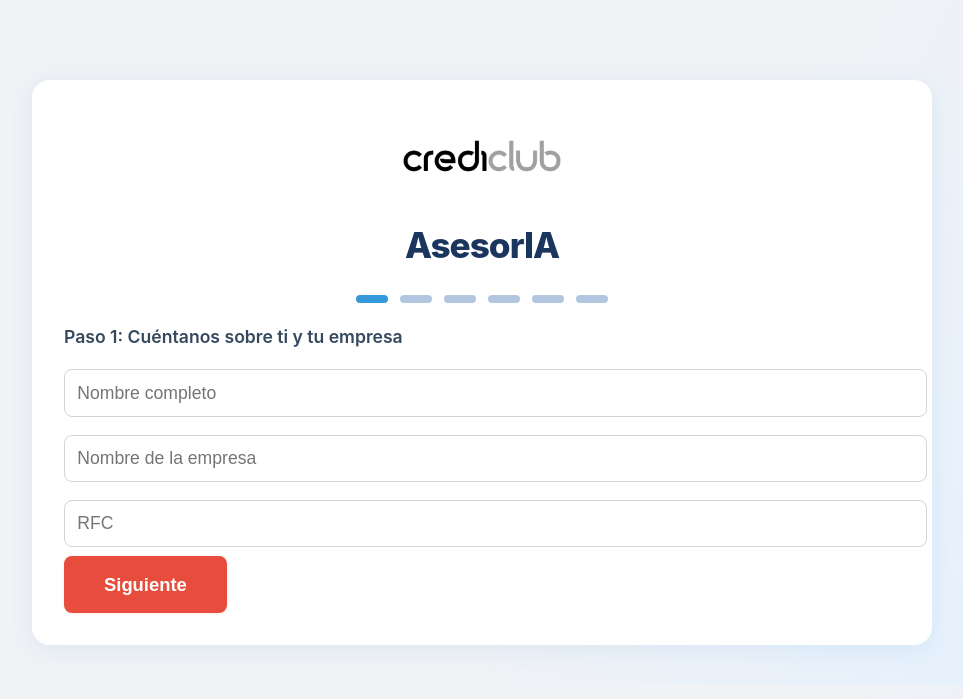
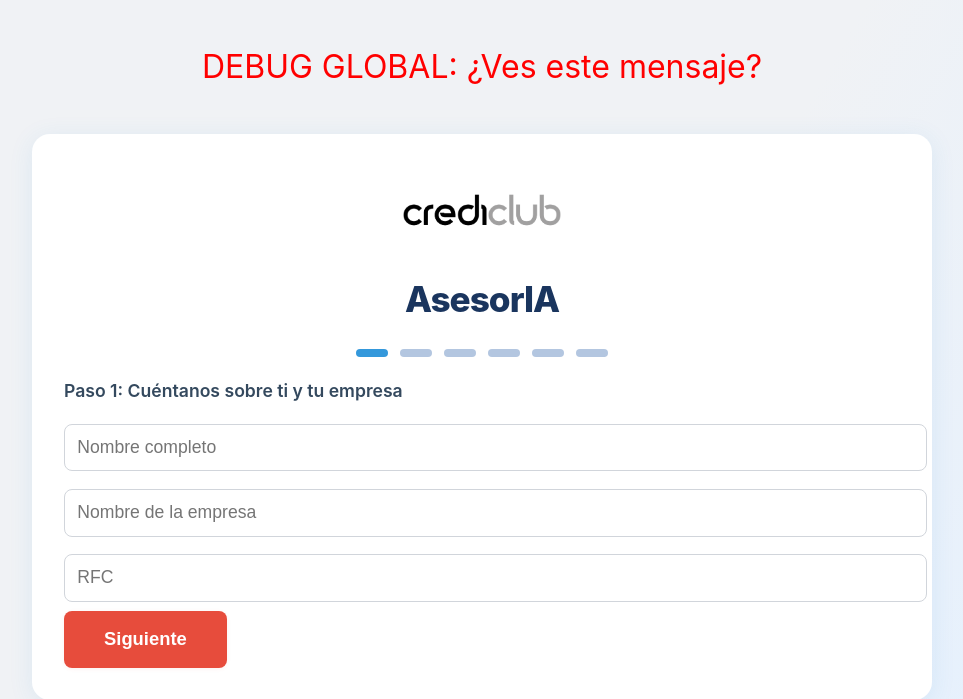
Before and after one commit to kikosada/speech-analysis, a Flask app: template src/templates/cliente.html in a window 1280 px wide. Shown: the top 699 px of the page, without its empty margins (158-1121 px from the left). Run offline with Flask 3, Linux system fonts and the light colour scheme; the template is opened without the code that fills it, so the values that code supplies are empty.

Commit message:
Debug: mensaje global fuera del wizard para aislar problema de visibilidad o estructura

```diff
--- a/src/templates/cliente.html
+++ b/src/templates/cliente.html
@@ -171,6 +171,7 @@
     </style>
 </head>
 <body>
+    <div id="debugGlobal" style="color:red;font-size:2em;text-align:center;">DEBUG GLOBAL: ¿Ves este mensaje?</div>
     <div class="container">
         <div class="logo">
             <img src="/static/crediclub_logo.png" alt="Crediclub" />
```
